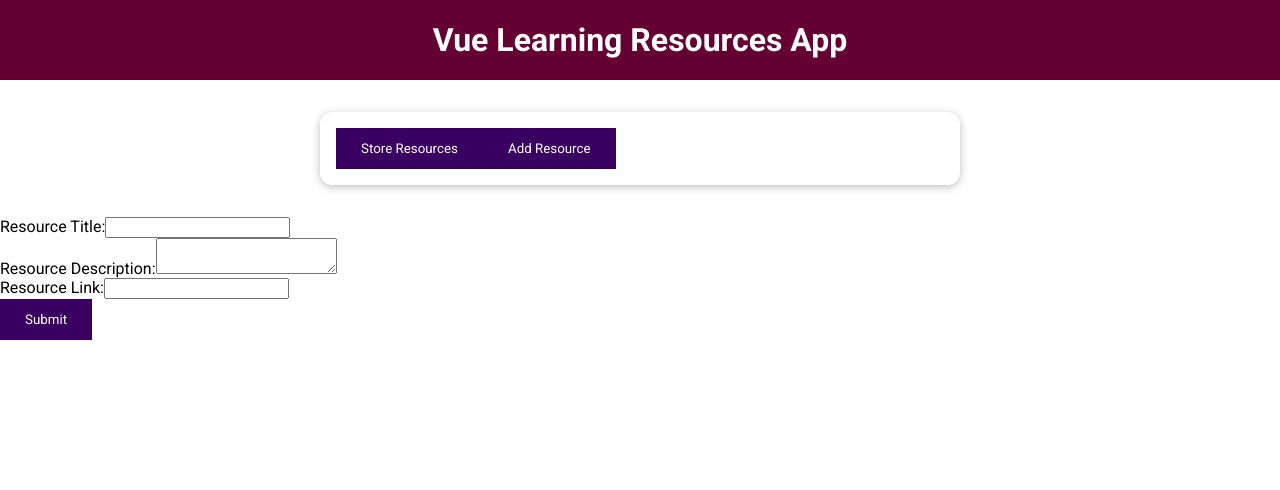
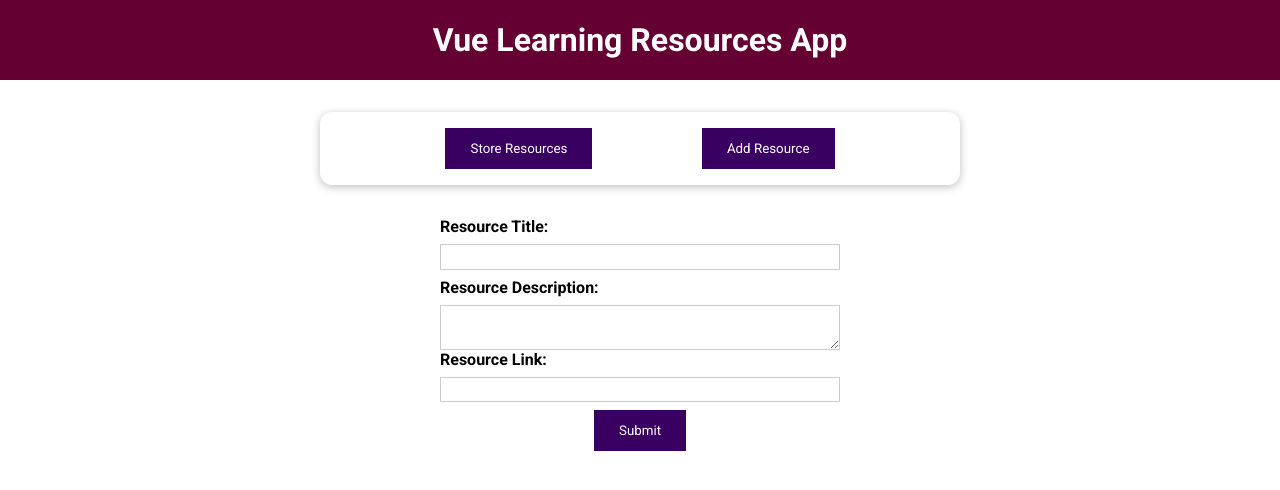
Before and after one commit to alexelmore/vue-resources-app, a Vue app: page / in a window 1280 px wide. Both pictures are taken after a click on the button "Add Resource". Shown: the top 490 px of the page. Built offline with nearby package versions, Linux system fonts and the light colour scheme.

Commit message:
styling for tabs

```diff
--- a/src/App.vue
+++ b/src/App.vue
@@ -1,8 +1,8 @@
 <template>
   <TheHeader title="Vue Learning Resources App" />
-  <div>
-    <ResourcesTab @showResource="toggleResourceStatus" />
-  </div>
+
+  <ResourcesTab class="resources-tab" @showResource="toggleResourceStatus" />
+
   <div v-if="toggleResource"><AddResource @newResource="addResource" /></div>
   <div v-else>
     <ul v-for="resource in resources" :key="resource.id">
@@ -87,4 +87,8 @@ ul {
   margin: auto;
   max-width: 40rem;
 }
+.resources-tab {
+  display: flex;
+  justify-content: space-evenly;
+}
 </style>
--- a/src/components/AddResource.vue
+++ b/src/components/AddResource.vue
@@ -1,11 +1,8 @@
 <template>
   <form ref="resourceForm" @submit.prevent="handleClick">
-    <div>
     <label for="title">Resource Title:</label>
     <input required type="text" id="title" v-model="resource.title" />
-    </div>
 
-    <div>
     <label for="description">Resource Description:</label>
     <textarea
       name="description"
@@ -13,14 +10,11 @@
       required
       v-model="resource.description"
     ></textarea>
-    </div>
-    <div>
+
     <label for="link">Resource Link:</label>
     <input type="url" id="link" required v-model="resource.link" />
-    </div>
-    <div>
+
     <TheButton type="submit"> Submit</TheButton>
-    </div>
   </form>
 </template>
 
@@ -60,5 +54,42 @@ export default {
 };
 </script>
 
-<style>
+<style scoped>
+form {
+  width: fit-content;
+  margin: auto;
+  min-width: 25rem;
+}
+button {
+  width: fit-content;
+  margin: 0 auto;
+  display: block;
+}
+label {
+  font-weight: bold;
+  display: block;
+  margin-bottom: 0.5rem;
+}
+input {
+  margin-bottom: 0.5rem;
+}
+input,
+textarea {
+  display: block;
+  width: 100%;
+  font: inherit;
+  padding: 0.15rem;
+  border: 1px solid #ccc;
+}
+
+input:focus,
+textarea:focus {
+  outline: none;
+  border-color: #3a0061;
+  background-color: #f7ebff;
+}
+
+.form-control {
+  margin: 1rem 0;
+}
 </style>
```
Lines whose indentation alone changed are shown as unchanged.
